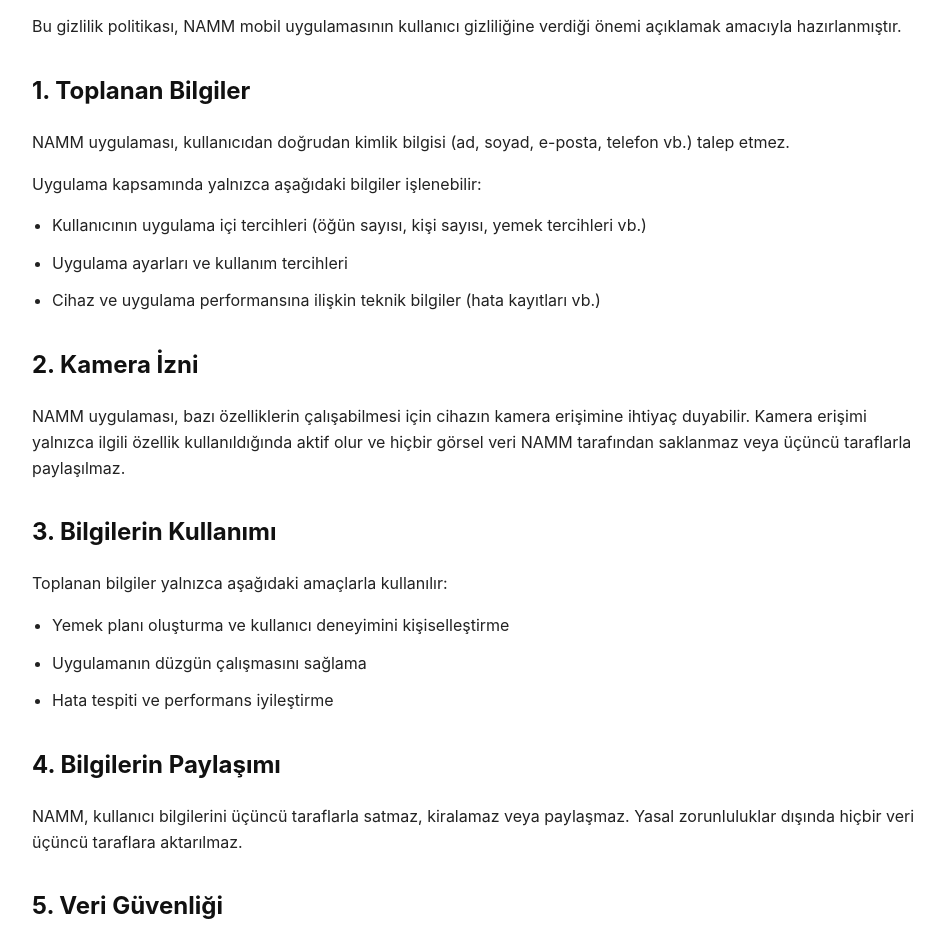
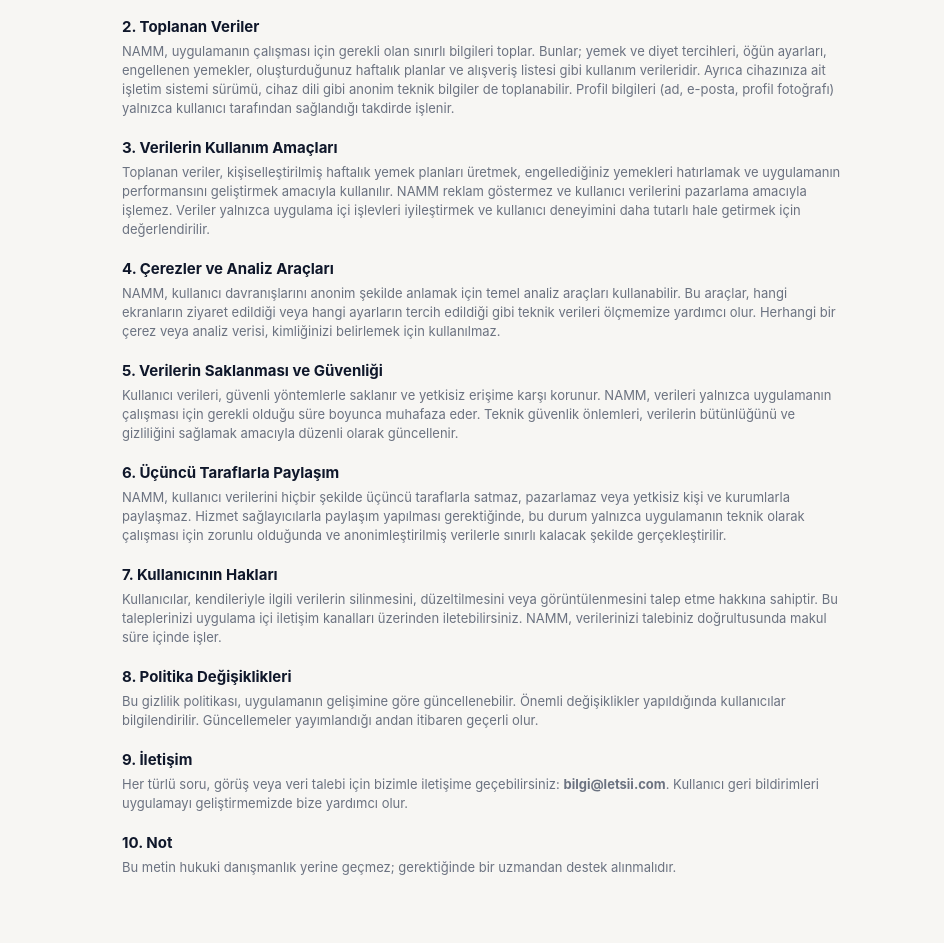
Before and after one commit to srduzun-dot/namm.site, a plain HTML site: page privacy-policy.html in a window 1280 px wide. Shown: the part 101-1044 px from the top of the page, without its empty margins (158-1102 px from the left). After the commit the page ends 1014 px from the top, so only its background shows below. Drawn offline with Linux system fonts and the light colour scheme.

Commit message:
Update privacy-policy.html

```diff
--- a/privacy-policy.html
+++ b/privacy-policy.html
@@ -2,114 +2,156 @@
 <html lang="tr">
 <head>
   <meta charset="UTF-8" />
-  <meta name="viewport" content="width=device-width, initial-scale=1.0"/>
-  <title>Gizlilik Politikası | NAMM</title>
+  <meta name="viewport" content="width=device-width, initial-scale=1.0" />
+  <title>NAMM – Gizlilik Politikası</title>
+
   <style>
+    :root {
+      --bg-color: #F7F6F3;
+      --title-color: #0f172a;
+      --text-color: #6b7280;
+    }
+
     body {
-      font-family: -apple-system, BlinkMacSystemFont, "Segoe UI", Roboto, Arial, sans-serif;
-      line-height: 1.6;
-      max-width: 900px;
-      margin: 40px auto;
-      padding: 0 20px;
-      color: #222;
+      margin: 0;
+      padding: 0;
+      background-color: var(--bg-color);
+      font-family: -apple-system, BlinkMacSystemFont, "Segoe UI",
+                   Roboto, Helvetica, Arial, sans-serif;
+      color: var(--text-color);
     }
-    h1, h2 {
-      color: #111;
+
+    .container {
+      max-width: 720px;
+      margin: 0 auto;
+      padding: 16px;
     }
-    h1 {
-      margin-bottom: 24px;
+
+    .section {
+      margin-bottom: 20px;
     }
-    h2 {
-      margin-top: 32px;
+
+    .section-title {
+      font-size: 15px;
+      font-weight: 700;
+      color: var(--title-color);
+      margin-bottom: 6px;
     }
-    p, li {
-      margin-bottom: 12px;
-    }
-    ul {
-      padding-left: 20px;
-    }
-    footer {
-      margin-top: 40px;
-      font-size: 0.9em;
-      color: #555;
+
+    .section-paragraph {
+      font-size: 13px;
+      line-height: 19px;
     }
   </style>
 </head>
+
 <body>
+  <div class="container">
 
-  <h1>Gizlilik Politikası</h1>
+    <div class="section">
+      <div class="section-title">1. Giriş</div>
+      <div class="section-paragraph">
+        Bu gizlilik politikası, NAMM uygulamasını kullanırken kişisel verilerinizin
+        nasıl toplandığını, işlendiğini ve korunduğunu açıklar. Uygulamayı kullanarak
+        aşağıda belirtilen veri işleme koşullarını kabul etmiş olursunuz. NAMM,
+        kullanıcı deneyimini geliştirmek ve yemek planlama süreçlerinizi
+        kolaylaştırmak amacıyla minimum düzeyde veri toplar.
+      </div>
+    </div>
 
-  <p>
-    Bu gizlilik politikası, NAMM mobil uygulamasının kullanıcı gizliliğine verdiği önemi
-    açıklamak amacıyla hazırlanmıştır.
-  </p>
+    <div class="section">
+      <div class="section-title">2. Toplanan Veriler</div>
+      <div class="section-paragraph">
+        NAMM, uygulamanın çalışması için gerekli olan sınırlı bilgileri toplar.
+        Bunlar; yemek ve diyet tercihleri, öğün ayarları, engellenen yemekler,
+        oluşturduğunuz haftalık planlar ve alışveriş listesi gibi kullanım
+        verileridir. Ayrıca cihazınıza ait işletim sistemi sürümü, cihaz dili gibi
+        anonim teknik bilgiler de toplanabilir. Profil bilgileri (ad, e-posta,
+        profil fotoğrafı) yalnızca kullanıcı tarafından sağlandığı takdirde
+        işlenir.
+      </div>
+    </div>
 
-  <h2>1. Toplanan Bilgiler</h2>
-  <p>
-    NAMM uygulaması, kullanıcıdan doğrudan kimlik bilgisi (ad, soyad, e-posta, telefon vb.)
-    talep etmez.
-  </p>
-  <p>
-    Uygulama kapsamında yalnızca aşağıdaki bilgiler işlenebilir:
-  </p>
-  <ul>
-    <li>Kullanıcının uygulama içi tercihleri (öğün sayısı, kişi sayısı, yemek tercihleri vb.)</li>
-    <li>Uygulama ayarları ve kullanım tercihleri</li>
-    <li>Cihaz ve uygulama performansına ilişkin teknik bilgiler (hata kayıtları vb.)</li>
-  </ul>
+    <div class="section">
+      <div class="section-title">3. Verilerin Kullanım Amaçları</div>
+      <div class="section-paragraph">
+        Toplanan veriler, kişiselleştirilmiş haftalık yemek planları üretmek,
+        engellediğiniz yemekleri hatırlamak ve uygulamanın performansını geliştirmek
+        amacıyla kullanılır. NAMM reklam göstermez ve kullanıcı verilerini
+        pazarlama amacıyla işlemez. Veriler yalnızca uygulama içi işlevleri
+        iyileştirmek ve kullanıcı deneyimini daha tutarlı hale getirmek için
+        değerlendirilir.
+      </div>
+    </div>
 
-  <h2>2. Kamera İzni</h2>
-  <p>
-    NAMM uygulaması, bazı özelliklerin çalışabilmesi için cihazın kamera erişimine ihtiyaç
-    duyabilir. Kamera erişimi yalnızca ilgili özellik kullanıldığında aktif olur ve hiçbir
-    görsel veri NAMM tarafından saklanmaz veya üçüncü taraflarla paylaşılmaz.
-  </p>
+    <div class="section">
+      <div class="section-title">4. Çerezler ve Analiz Araçları</div>
+      <div class="section-paragraph">
+        NAMM, kullanıcı davranışlarını anonim şekilde anlamak için temel analiz
+        araçları kullanabilir. Bu araçlar, hangi ekranların ziyaret edildiği veya
+        hangi ayarların tercih edildiği gibi teknik verileri ölçmemize yardımcı
+        olur. Herhangi bir çerez veya analiz verisi, kimliğinizi belirlemek için
+        kullanılmaz.
+      </div>
+    </div>
 
-  <h2>3. Bilgilerin Kullanımı</h2>
-  <p>
-    Toplanan bilgiler yalnızca aşağıdaki amaçlarla kullanılır:
-  </p>
-  <ul>
-    <li>Yemek planı oluşturma ve kullanıcı deneyimini kişiselleştirme</li>
-    <li>Uygulamanın düzgün çalışmasını sağlama</li>
-    <li>Hata tespiti ve performans iyileştirme</li>
-  </ul>
+    <div class="section">
+      <div class="section-title">5. Verilerin Saklanması ve Güvenliği</div>
+      <div class="section-paragraph">
+        Kullanıcı verileri, güvenli yöntemlerle saklanır ve yetkisiz erişime karşı
+        korunur. NAMM, verileri yalnızca uygulamanın çalışması için gerekli olduğu
+        süre boyunca muhafaza eder. Teknik güvenlik önlemleri, verilerin
+        bütünlüğünü ve gizliliğini sağlamak amacıyla düzenli olarak güncellenir.
+      </div>
+    </div>
 
-  <h2>4. Bilgilerin Paylaşımı</h2>
-  <p>
-    NAMM, kullanıcı bilgilerini üçüncü taraflarla satmaz, kiralamaz veya paylaşmaz.
-    Yasal zorunluluklar dışında hiçbir veri üçüncü taraflara aktarılmaz.
-  </p>
+    <div class="section">
+      <div class="section-title">6. Üçüncü Taraflarla Paylaşım</div>
+      <div class="section-paragraph">
+        NAMM, kullanıcı verilerini hiçbir şekilde üçüncü taraflarla satmaz,
+        pazarlamaz veya yetkisiz kişi ve kurumlarla paylaşmaz. Hizmet
+        sağlayıcılarla paylaşım yapılması gerektiğinde, bu durum yalnızca
+        uygulamanın teknik olarak çalışması için zorunlu olduğunda ve
+        anonimleştirilmiş verilerle sınırlı kalacak şekilde gerçekleştirilir.
+      </div>
+    </div>
 
-  <h2>5. Veri Güvenliği</h2>
-  <p>
-    Kullanıcı verilerinin güvenliği NAMM için önceliklidir. Uygun teknik ve organizasyonel
-    önlemler alınarak verilerin yetkisiz erişime karşı korunması sağlanır.
-  </p>
+    <div class="section">
+      <div class="section-title">7. Kullanıcının Hakları</div>
+      <div class="section-paragraph">
+        Kullanıcılar, kendileriyle ilgili verilerin silinmesini, düzeltilmesini
+        veya görüntülenmesini talep etme hakkına sahiptir. Bu taleplerinizi
+        uygulama içi iletişim kanalları üzerinden iletebilirsiniz. NAMM,
+        verilerinizi talebiniz doğrultusunda makul süre içinde işler.
+      </div>
+    </div>
 
-  <h2>6. Çocukların Gizliliği</h2>
-  <p>
-    NAMM, 13 yaşın altındaki çocuklardan bilerek kişisel veri toplamaz.
-  </p>
+    <div class="section">
+      <div class="section-title">8. Politika Değişiklikleri</div>
+      <div class="section-paragraph">
+        Bu gizlilik politikası, uygulamanın gelişimine göre güncellenebilir.
+        Önemli değişiklikler yapıldığında kullanıcılar bilgilendirilir.
+        Güncellemeler yayımlandığı andan itibaren geçerli olur.
+      </div>
+    </div>
 
-  <h2>7. Değişiklikler</h2>
-  <p>
-    Bu gizlilik politikası zaman zaman güncellenebilir. Güncellemeler bu sayfa üzerinden
-    yayımlanır.
-  </p>
+    <div class="section">
+      <div class="section-title">9. İletişim</div>
+      <div class="section-paragraph">
+        Her türlü soru, görüş veya veri talebi için bizimle iletişime
+        geçebilirsiniz: <strong>bilgi@letsii.com</strong>.
+        Kullanıcı geri bildirimleri uygulamayı geliştirmemizde bize yardımcı olur.
+      </div>
+    </div>
 
-  <h2>8. İletişim</h2>
-  <p>
-    Gizlilik politikası ile ilgili sorularınız için aşağıdaki e-posta adresi üzerinden
-    bizimle iletişime geçebilirsiniz:
-  </p>
-  <p>
-    <strong>E-posta:</strong> info@namm.site
-  </p>
+    <div class="section">
+      <div class="section-title">10. Not</div>
+      <div class="section-paragraph">
+        Bu metin hukuki danışmanlık yerine geçmez; gerektiğinde bir uzmandan destek
+        alınmalıdır.
+      </div>
+    </div>
 
-  <footer>
-    <p>Son güncelleme: Aralık 2025</p>
-  </footer>
-
+  </div>
 </body>
 </html>
```
